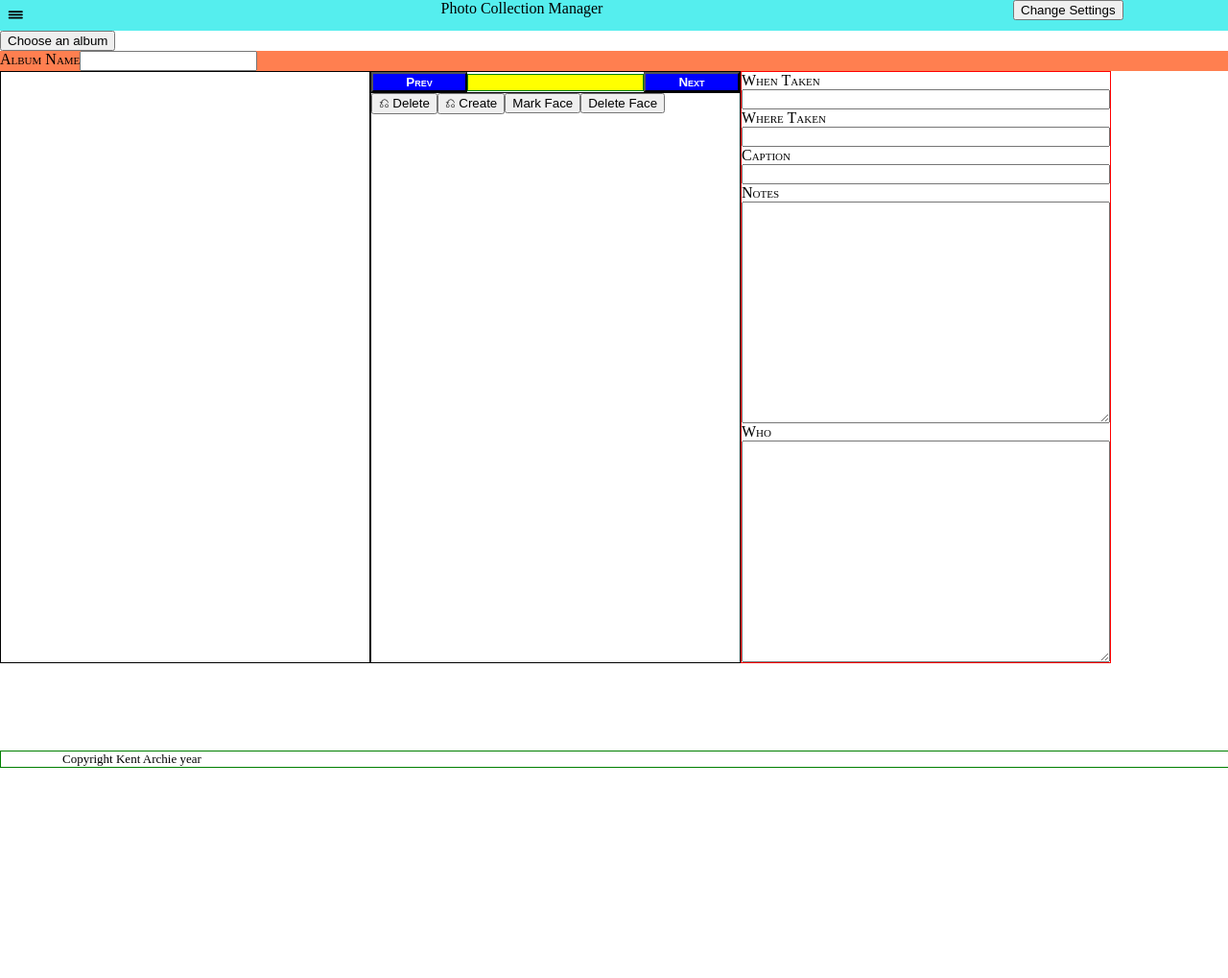
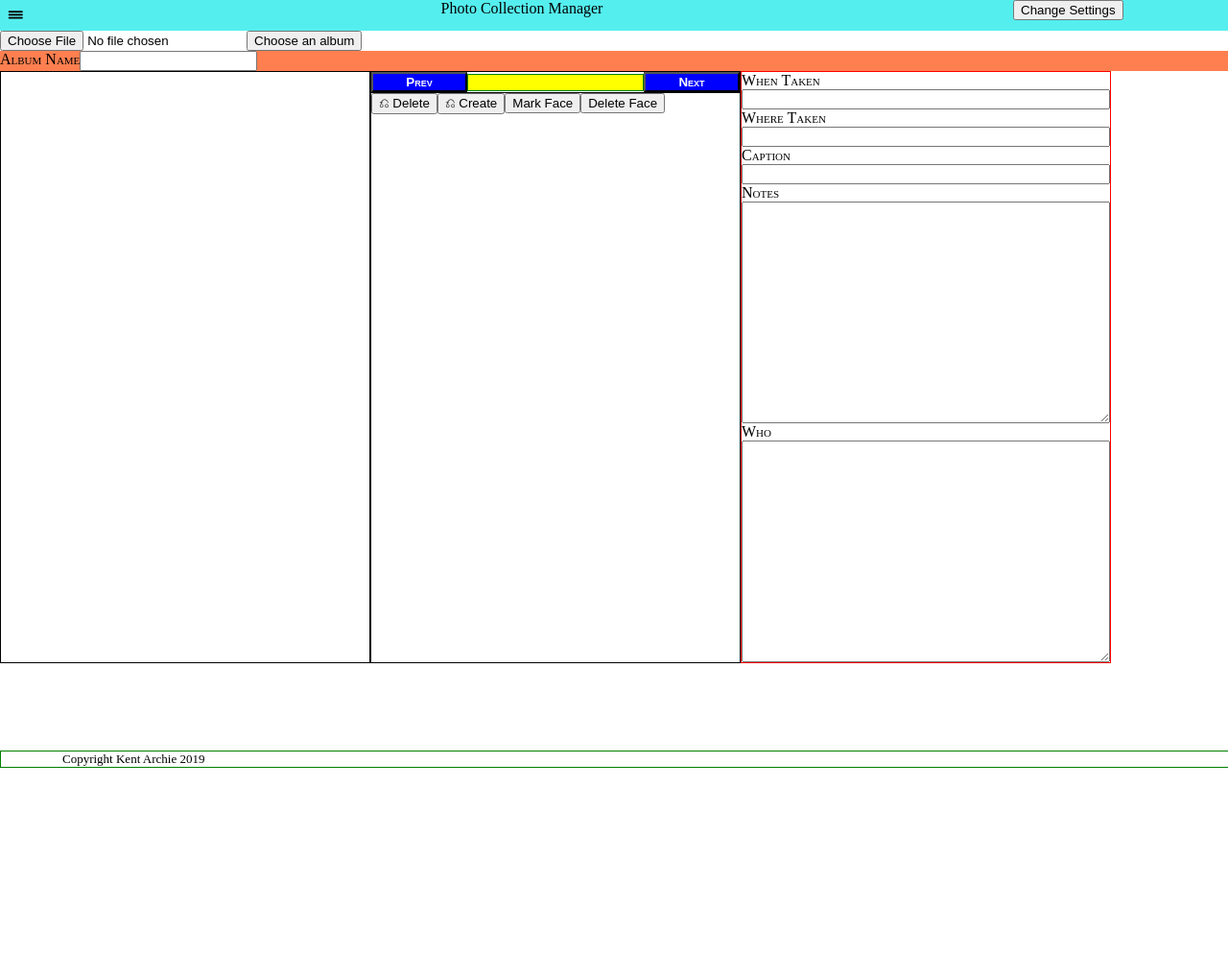
Before and after one commit to kentarchie/photo-collection-manager, an Electron app: page electron/app/index.html in a window 1280 px wide. Shown: the whole page at 96% size. Drawn offline with nearby package versions, Linux system fonts and the light colour scheme; no server answers.

Commit message:
removed dead code, starting adding folder dialog

```diff
--- a/electron/app/index.html
+++ b/electron/app/index.html
@@ -9,16 +9,6 @@
        <meta http-equiv="Content-Security-Policy" content="default-src 'self'; style-src 'self'; script-src 'inline'; img-src 'self';" />
        -->
 
-      <!--
-      <link rel="stylesheet" type='text/css' href="//code.jquery.com/ui/1.11.0/themes/smoothness/jquery-ui.css">
-      -->
-      <!--
-      <link rel="stylesheet" type='text/css' href="css/library/jquery-ui.min.css" />
-      <link rel="stylesheet" type='text/css' href="css/library/jquery-ui-1.8.16.custom.css" />
-      <link rel='stylesheet' type='text/css' href='css/library/jquery.datetimepicker.css' />
-      <link rel='stylesheet' type='text/css' href="css/library/defaultTheme.css" media="screen"/>
-      <link rel='stylesheet' type='text/css' href='css/library/easytabs.css' />
-      -->
       <link rel='stylesheet' type='text/css' href='css/PhotoCollectionManager.css' />
       <!--
       <link rel='stylesheet' type='text/css' href='css/settingsMenu.css' />
@@ -63,10 +53,8 @@
     </div>
 
     <div class='content'>
-        <!--
-        <input type='file' webkitdirectory id='albumSelect' name='files[]' accept='application/json' />
-    -->
-        <button type="button" value="Choose a file" id="selectAlbum">Choose an album</button>
+       <input type='file' webkitdirectory id='albumSelect' name='files[]' accept='application/json' />
+       <button type="button" value="Choose a file" id="selectAlbum">Choose an album</button>
        <div class='albumName'>
            <label for='albumName'>Album Name</label>
            <input type='text' id='albumName' name='albumName' class='' />
@@ -123,16 +111,7 @@
    <!-- Insert this line above script imports  -->
    <script>if (typeof module === 'object') {window.module = module; module = undefined;}</script>
 
-   <script type='text/javascript' src='js/library/jquery-3.3.1.js'></script>
-   <!--
-   <script type='text/javascript' src='js/library/jquery.leanModal.min.js'></script>
-   <script type='text/javascript' src='js/library/jquery.event.drag-2.2.js'></script>
-   <script type='text/javascript' src='js/library/jquery.easytabs.min.js'></script>
-   <script type='text/javascript' src='js/library/jquery-ui.min.js'></script>
-   <script type='text/javascript' src='js/library/jquery.datetimepicker.js'></script>
-   <script type='text/javascript' src='js/library/jquery.fixedheadertable.min.js'></script>
-   <script type='text/javascript' src='js/library/moment.min.js'></script>
-   -->
+   <script type='text/javascript' src='js/ThirdParty/jquery-3.3.1.js'></script>
 
    <script type='text/javascript' src='js/settingsForm.js'></script>
    <script type='text/javascript' src='js/ImageFaceHandling.js'></script>
--- a/electron/app/js/PhotoCollectionManager.js
+++ b/electron/app/js/PhotoCollectionManager.js
@@ -159,12 +159,14 @@ $(document).ready(function() {
 	ImageFaceHandling.showConfig();
 	ImageFaceHandling.setup();
 
+    /*
    ErrorDialog = $('#dialog-dataerror').dialog({
       autoOpen: false
       ,height: 300
       ,width: 350
       ,modal: true
    });
+   */
 
    $('#prevImage').click(prevPicture)
    $('#nextImage').click(nextPicture)
```
